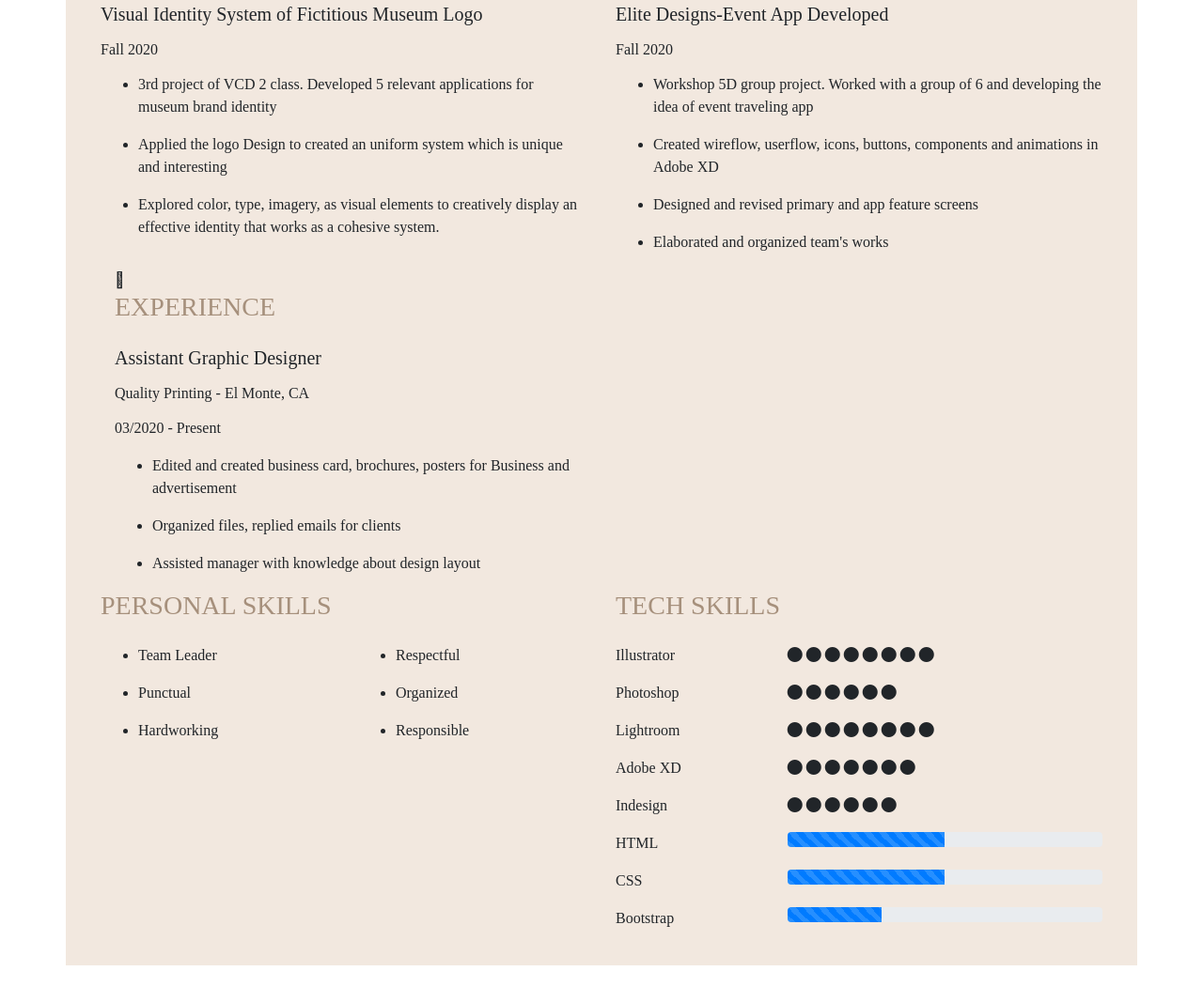
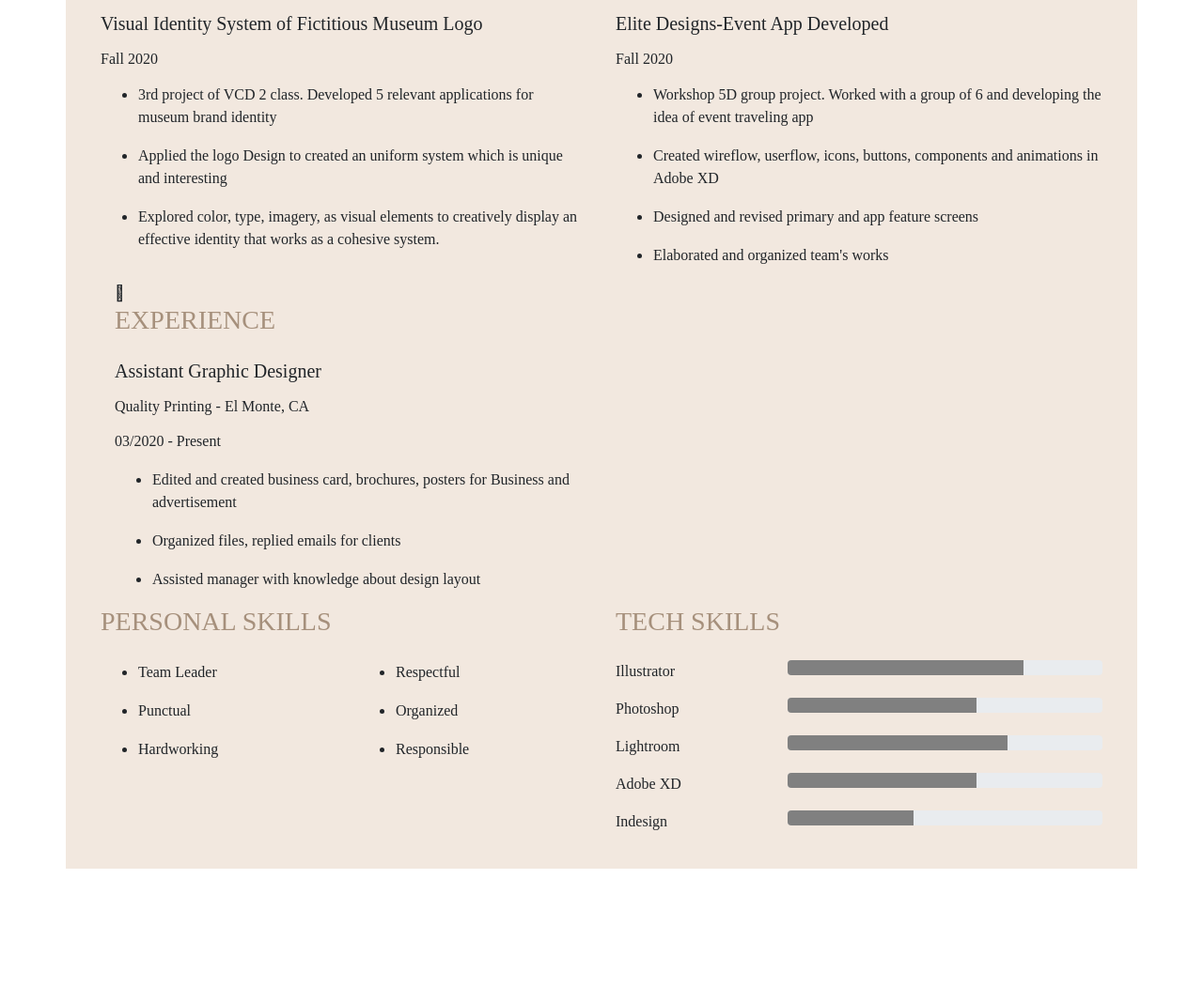
Before and after one commit to irenecccccccccc/irenecccccccccc.github.io, a plain HTML site: page resume.html in a window 1280 px wide. Shown: the part 961-2028 px from the top of the page at 94% size. After the commit the page ends 1936 px from the top, so only its background shows below. Drawn offline with nearby package versions, Linux system fonts and the light colour scheme.

Commit message:
updated resume

```diff
--- a/assets/css/resume.css
+++ b/assets/css/resume.css
@@ -1,6 +1,7 @@
 .customNav {
-    background-color:#A6907C;
+    background-color: #A6907C;
 }
+
 .customNav li.nav-item.active {
     color: white;
     font-size: 20px;
@@ -21,7 +22,7 @@
 .topRow {
     align-items: center;
     margin-bottom: 20px;
-    background-color:#A6907C;
+    background-color: #A6907C;
 }
 
 div.nameTitle h1 {
@@ -29,13 +30,29 @@ div.nameTitle h1 {
     font-weight: lighter;
 }
 
-.h1, .h2, .h3, .h4, .h5, .h6, h1, h2, h3, h4, h5, h6 {
+.h1,
+.h2,
+.h3,
+.h4,
+.h5,
+.h6,
+h1,
+h2,
+h3,
+h4,
+h5,
+h6 {
     margin-bottom: .5rem;
     line-height: 1.2;
     font-family: Haboro Contrast;
 }
 
-h1, h2, h3, h4, h5, h6 {
+h1,
+h2,
+h3,
+h4,
+h5,
+h6 {
     margin-top: 0;
 }
 
@@ -53,7 +70,8 @@ div.nameTitle {
     color: white;
 }
 
-.col, .col-1, .col-10, .col-11, .col-12, .col-2, .col-3, .col-4, .col-5, .col-6, .col-7, .col-8, .col-9, .col-auto, .col-lg, .col-lg-1, .col-lg-10, .col-lg-11, .col-lg-12, .col-lg-2, .col-lg-3, .col-lg-4, .col-lg-5, .col-lg-6, .col-lg-7, .col-lg-8, .col-lg-9, .col-lg-auto, .col-md, .col-md-1, .col-md-10, .col-md-11, .col-md-12, .col-md-2, .col-md-3, .col-md-4, .col-md-5, .col-md-6, .col-md-7, .col-md-8, .col-md-9, .col-md-auto, .col-sm, .col-sm-1, .col-sm-10, .col-sm-11, .col-sm-12, .col-sm-2, .col-sm-3, .col-sm-4, .col-sm-5, .col-sm-6, .col-sm-7, .col-sm-8, .col-sm-9, .col-sm-auto, .col-xl, .col-xl-1, .col-xl-10, .col-xl-11, .col-xl-12, .col-xl-2, .col-xl-3, .col-xl-4, .col-xl-5, .col-xl-6, .col-xl-7, .col-xl-8, .col-xl-9, .col-xl-auto {
+.col {
+
     position: relative;
     width: 100%;
     padding-right: 15px;
@@ -101,33 +119,29 @@ p {
     font-family: Montserrat;
 }
 
-element.style {
-}
+element.style {}
+
 .socialMediaContact i {
-    color:#F2E8DF;
+    color: #F2E8DF;
     font-size: 20px;
     margin-right: 20px;
 }
-<style>
-.fab, .far {
+
+<style>.fab,
+.far {
     font-weight: 400;
 }
-<style>
-.fab {
+
+<style>.fab {
     font-family: "Font Awesome 5 Brands";
 }
-<style>
-.fa, .fab, .fad, .fal, .far, .fas {
-    -moz-osx-font-smoothing: grayscale;
-    -webkit-font-smoothing: antialiased;
-    display: inline-block;
-    font-style: normal;
-    font-variant: normal;
-    text-rendering: auto;
-    line-height: 1;
-}
 
-.Education, .Language, .PersonalSkills, .experience, .projects, {
+.Education,
+.Language,
+.PersonalSkills,
+.experience,
+.projects,
+    {
     border: 1px solid #F2E8DF;
     padding: 20px;
     margin-top: 30px;
@@ -135,9 +149,10 @@ element.style {
 
 
 
-element.style {
-}
-.middleRow h3, .bottomRow h3 {
+element.style {}
+
+.middleRow h3,
+.bottomRow h3 {
     color: #A6907C;
     font-weight: 400;
     text-transform: uppercase;
@@ -150,7 +165,9 @@ element.style {
     margin-bottom: 25px;
     width: 50%;
 }
-.h3, h3 {
+
+.h3,
+h3 {
     font-size: 1.75rem;
     color: #A6907C;
 }
@@ -167,10 +184,13 @@ h3 {
 
 
 
-dl, ol, ul {
+dl,
+ol,
+ul {
     margin-top: 0;
     margin-bottom: 1rem;
 }
+
 ul {
     display: block;
     list-style-type: disc;
@@ -181,39 +201,37 @@ ul {
     padding-inline-start: 40px;
 }
 
-li {
-    font-family: Montserrat;
-}
 
 .PersonalSkills li {
     font-family: Montserrat;
 }
 
-@media (min-width: 1200px)
-.container, .container-lg, .container-md, .container-sm, .container-xl {
+@media (min-width: 1200px) .container,
+.container-lg,
+.container-md,
+.container-sm,
+.container-xl {
     max-width: 1140px;
 }
-@media (min-width: 992px)
-.container, .container-lg, .container-md, .container-sm {
 
-}
-@media (min-width: 768px)
-.container, .container-md, .container-sm {
+@media (min-width: 992px) .container,
+.container-lg,
+.container-md,
+.container-sm {}
 
-}
-@media (min-width: 576px)
-.container, .container-sm {
+@media (min-width: 768px) .container,
+.container-md,
+.container-sm {}
 
-}
+@media (min-width: 576px) .container,
+.container-sm {}
 
-@media (min-width: 768px)
-.col-md-4 {
+@media (min-width: 768px) .col-md-4 {
     flex: 0 0 33.333333%;
     max-width: 33.333333%;
 }
 
-@media (min-width: 768px)
-.col-md-6 {
+@media (min-width: 768px) .col-md-6 {
     -ms-flex: 0 0 50%;
     flex: 0 0 50%;
     max-width: 50%;
@@ -230,9 +248,11 @@ li {
     .myResume {
         border-width: 0px;
     }
+
     .bottomRow .techskill div.divider {
         transform: translateX (-35px);
     }
+
     div.nameTitle h1 {
         font-size: 55px;
     }
@@ -247,10 +267,15 @@ li {
 
 
 
-.container, .container-fluid, .container-lg, .container-md, .container-sm, .container-xl {
+.container,
+.container-fluid,
+.container-lg,
+.container-md,
+.container-sm,
+.container-xl {
     width: 100%;
     border: 2px solid #F2E8DF;
-    padding: 20px 50px!important;
+    padding: 20px 50px !important;
     margin-top: 50px;
     margin-bottom: 50px;
     background-color: #F2E8DF;
@@ -260,9 +285,10 @@ li {
     background-color: #F2E8DF;
     margin-top: 20px;
 }
+
 .myResume {
     border: 2px solid #F2E8DF;
-    padding: 20px 50px!important;
+    padding: 20px 50px !important;
     margin-top: 50px;
     margin-bottom: 50px;
 }
@@ -294,3 +320,11 @@ img {
     border-width: 0;
     margin: 20px 0;
 }
+
+.Language li {
+    font-family: Montserrat;
+}
+
+.techSkill div.progress > div.progress-bar {
+    background-color: gray;
+}
--- a/resume.html
+++ b/resume.html
@@ -1,14 +1,21 @@
 <!DOCTYPE html>
 <html>
+
 <head>
     <meta charset="utf-8">
     <meta name="viewport" content="width=device-width, initial-scale=1">
     <title>Resume</title>
+    <!-- favicon -->
+    <link rel="icon" href="favicon.ico" type="image/x-icon" />
+    <link rel="apple-touch-icon" href="images/apple-touch-icon.png">
+    <link rel="apple-touch-icon" sizes="72x72" href="images/apple-touch-icon-72x72.png">
+    <link rel="apple-touch-icon" sizes="114x114" href="images/apple-touch-icon-114x114.png">
     <!-- local/custom stylesheet -->
     <link rel="stylesheet" type="text/css" href="assets/css/resume.css">
     <!-- bootstrap stylesheet -->
     <link rel="stylesheet" href="https://cdn.jsdelivr.net/npm/bootstrap@4.5.3/dist/css/bootstrap.min.css"
-    integrity="sha384-TX8t27EcRE3e/ihU7zmQxVncDAy5uIKz4rEkgIXeMed4M0jlfIDPvg6uqKI2xXr2" crossorigin="anonymous"></head>
+        integrity="sha384-TX8t27EcRE3e/ihU7zmQxVncDAy5uIKz4rEkgIXeMed4M0jlfIDPvg6uqKI2xXr2" crossorigin="anonymous">
+</head>
 <!-- FontAwesome -->
 <script src="https://kit.fontawesome.com/938a18ead6.js" crossorigin="anonymous"></script>
 <style media="all" id="fa-v4-font-face"></style>
@@ -19,19 +26,21 @@
 <body>
     <!-- BS navigation bar -->
     <nav class="navbar navbar-expand-lg navbar-light customNav">
-      <a class="navbar-brand" href="index.html"><img class="resumelogo" src="assets/images/resume logo.png"></a>
-      <button class="navbar-toggler" type="button" data-toggle="collapse" data-target="#navbarSupportedContent"
-          aria-controls="navbarSupportedContent" aria-expanded="false" aria-label="Toggle navigation"></button>
+        <a class="navbar-brand" href="index.html"><img class="resumelogo" src="assets/images/resumelogo.png"></a>
+        <button class="navbar-toggler collapsed" type="button" data-toggle="collapse"
+            data-target="#navbarSupportedContent" aria-controls="navbarSupportedContent" aria-expanded="false"
+            aria-label="Toggle navigation">
+            <span class="navbar-toggler-icon">
+                <i class="fas fa-bars" aria-hidden="true"></i>
+            </span>
+        </button>
         <div class="collapse navbar-collapse" id="navbarSupportedContent">
             <ul class="navbar-nav mr-auto">
                 <li class="nav-item">
                     <a class="nav-link" href="index.html">Projects <span class="sr-only">(current)</span></a>
                 </li>
                 <li class="nav-item">
-                  <a class="nav-link" href="cssTraining.html">CSS Training</a>
-              </li>
-              <li class="nav-item">
-                  <a class="nav-link" href="bootstrapExercise.html">Bootstrap Exercise</a>
+                    <a class="nav-link" href="contact.html">Contact</a>
                 </li>
                 <li>
                 <li class="nav-item">
@@ -43,7 +52,7 @@
     <div class="container myResume">
         <div class="col-12 row topRow">
             <div class="col-sm-4">
-             <img class="profileAvata img-fluid" style="border-radius: 50%"  src="assets/images/Avatar.JPG">
+                <img class="profileAvata img-fluid" style="border-radius: 50%" src="assets/images/Avatar.JPG">
             </div>
             <div class="col-sm-8 nameTitle">
                 <div>
@@ -196,16 +205,9 @@
                         </p>
                     </div>
                     <div class="col-sm-8">
-                    <p>
-                        <i class="fas fa-circle solid" aria-hidden="true"></i>
-                        <i class="fas fa-circle solid" aria-hidden="true"></i>
-                        <i class="fas fa-circle solid" aria-hidden="true"></i>
-                        <i class="fas fa-circle solid" aria-hidden="true"></i>
-                        <i class="fas fa-circle solid" aria-hidden="true"></i>
-                        <i class="fas fa-circle solid" aria-hidden="true"></i>
-                        <i class="fas fa-circle solid" aria-hidden="true"></i>
-                        <i class="fas fa-circle solid" aria-hidden="true"></i>
-                    </p>
+                        <div class="progress">
+                            <div class="progress-bar" style="width: 75%"></div>
+                        </div>
                     </div>
                 </div>
                 <div class="row">
@@ -214,14 +216,9 @@
                         </p>
                     </div>
                     <div class="col-sm-8">
-                    <p>
-                        <i class="fas fa-circle solid" aria-hidden="true"></i>
-                        <i class="fas fa-circle solid" aria-hidden="true"></i>
-                        <i class="fas fa-circle solid" aria-hidden="true"></i>
-                        <i class="fas fa-circle solid" aria-hidden="true"></i>
-                        <i class="fas fa-circle solid" aria-hidden="true"></i>
-                        <i class="fas fa-circle solid" aria-hidden="true"></i>
-                    </p>
+                        <div class="progress">
+                            <div class="progress-bar" style="width: 60%"></div>
+                        </div>
                     </div>
                </div>
                <div class="row">
@@ -229,16 +226,9 @@
                     <p style="font-family:Montserrat;"><span>Lightroom</span></p>
                 </div>
                 <div class="col-sm-8">
-                <p>
-                    <i class="fas fa-circle solid" aria-hidden="true"></i>
-                    <i class="fas fa-circle solid" aria-hidden="true"></i>
-                    <i class="fas fa-circle solid" aria-hidden="true"></i>
-                    <i class="fas fa-circle solid" aria-hidden="true"></i>
-                    <i class="fas fa-circle solid" aria-hidden="true"></i>
-                    <i class="fas fa-circle solid" aria-hidden="true"></i>
-                    <i class="fas fa-circle solid" aria-hidden="true"></i>
-                    <i class="fas fa-circle solid" aria-hidden="true"></i>
-                </p>
+                    <div class="progress">
+                        <div class="progress-bar" style="width: 70%"></div>
+                    </div>
                 </div>
            </div>
            <div class="row">
@@ -246,15 +236,9 @@
                 <p style="font-family:Montserrat;"><span>Adobe XD</span></p>
             </div>
             <div class="col-sm-8">
-            <p>
-                <i class="fas fa-circle solid" aria-hidden="true"></i>
-                <i class="fas fa-circle solid" aria-hidden="true"></i>
-                <i class="fas fa-circle solid" aria-hidden="true"></i>
-                <i class="fas fa-circle solid" aria-hidden="true"></i>
-                <i class="fas fa-circle solid" aria-hidden="true"></i>
-                <i class="fas fa-circle solid" aria-hidden="true"></i>
-                <i class="fas fa-circle solid" aria-hidden="true"></i>
-            </p>
+                <div class="progress">
+                    <div class="progress-bar" style="width: 60%"></div>
+                </div>
             </div>
        </div>
        <div class="row">
@@ -262,55 +246,28 @@
             <p style="font-family:Montserrat;"><span>Indesign</span></p>
         </div>
         <div class="col-sm-8">
-        <p>
-            <i class="fas fa-circle solid" aria-hidden="true"></i>
-            <i class="fas fa-circle solid" aria-hidden="true"></i>
-            <i class="fas fa-circle solid" aria-hidden="true"></i>
-            <i class="fas fa-circle solid" aria-hidden="true"></i>
-            <i class="fas fa-circle solid" aria-hidden="true"></i>
-            <i class="fas fa-circle solid" aria-hidden="true"></i>
-        </p>
-    </div>
-</div>
-<div class="row">
-    <div class="col-sm-4">
-        <p style="font-family:Montserrat;"><span>HTML</span>
-        </p>
-    </div>
-    <div class="col-sm-8">
             <div class="progress">
-        <div class="progress-bar progress-bar-striped progress-bar-animated" style="width: 50%"></div>
-      </div>
-    </div>
-</div>
-<div class="row">
-    <div class="col-sm-4">
-        <p style="font-family:Montserrat;"><span>CSS</span></p>
-    </div>
-    <div class="col-sm-8">
-        <div class="progress">
-            <div class="progress-bar progress-bar-striped progress-bar-animated" style="width: 50%"></div>
-       </div>
-    </div>
-</div>
-<div class="row">
-    <div class="col-sm-4">
-        <p style="font-family:Montserrat;"><span>Bootstrap</span></p>
-    </div>
-    <div class="col-sm-8">
-        <div class="progress">
-            <div class="progress-bar progress-bar-striped progress-bar-animated" style="width: 30%"></div>
-        </div>
-     </div>
-  </div>
+                <div class="progress-bar" style="width: 40%"></div>
             </div>
         </div>
     </div>
 
+    </div>
+    </div>
+
+
+
+
         <!-- bootstrap script -->
-<script src="https://code.jquery.com/jquery-3.5.1.slim.min.js" integrity="sha384-DfXdz2htPH0lsSSs5nCTpuj/zy4C+OGpamoFVy38MVBnE+IbbVYUew+OrCXaRkfj" crossorigin="anonymous"></script>
-<script src="https://cdn.jsdelivr.net/npm/popper.js@1.16.1/dist/umd/popper.min.js" integrity="sha384-9/reFTGAW83EW2RDu2S0VKaIzap3H66lZH81PoYlFhbGU+6BZp6G7niu735Sk7lN" crossorigin="anonymous"></script>
-<script src="https://cdn.jsdelivr.net/npm/bootstrap@4.5.3/dist/js/bootstrap.min.js" integrity="sha384-w1Q4orYjBQndcko6MimVbzY0tgp4pWB4lZ7lr30WKz0vr/aWKhXdBNmNb5D92v7s" crossorigin="anonymous"></script>
+        <script src="https://code.jquery.com/jquery-3.5.1.slim.min.js"
+            integrity="sha384-DfXdz2htPH0lsSSs5nCTpuj/zy4C+OGpamoFVy38MVBnE+IbbVYUew+OrCXaRkfj" crossorigin="anonymous">
+        </script>
+        <script src="https://cdn.jsdelivr.net/npm/popper.js@1.16.1/dist/umd/popper.min.js"
+            integrity="sha384-9/reFTGAW83EW2RDu2S0VKaIzap3H66lZH81PoYlFhbGU+6BZp6G7niu735Sk7lN" crossorigin="anonymous">
+        </script>
+        <script src="https://cdn.jsdelivr.net/npm/bootstrap@4.5.3/dist/js/bootstrap.min.js"
+            integrity="sha384-w1Q4orYjBQndcko6MimVbzY0tgp4pWB4lZ7lr30WKz0vr/aWKhXdBNmNb5D92v7s" crossorigin="anonymous">
+        </script>
 
 </body>
 
```
Lines whose indentation alone changed are shown as unchanged.
